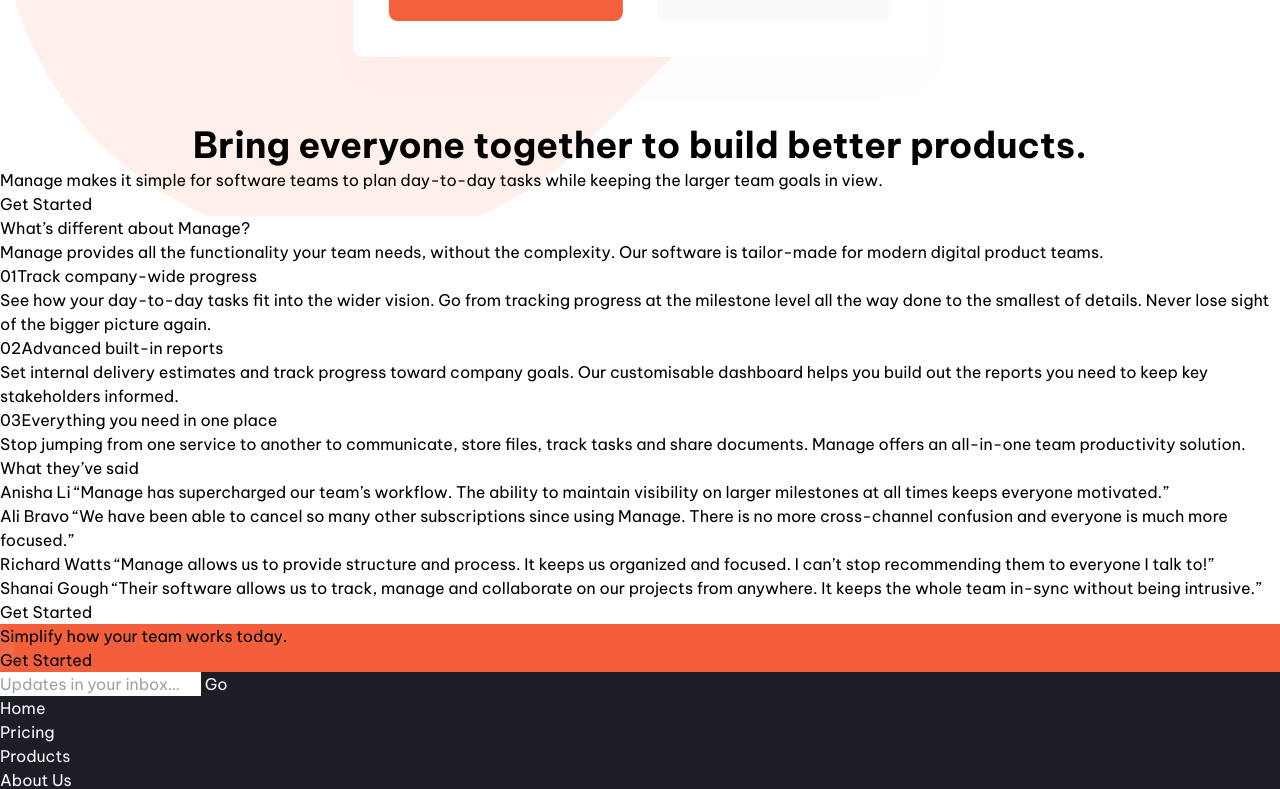
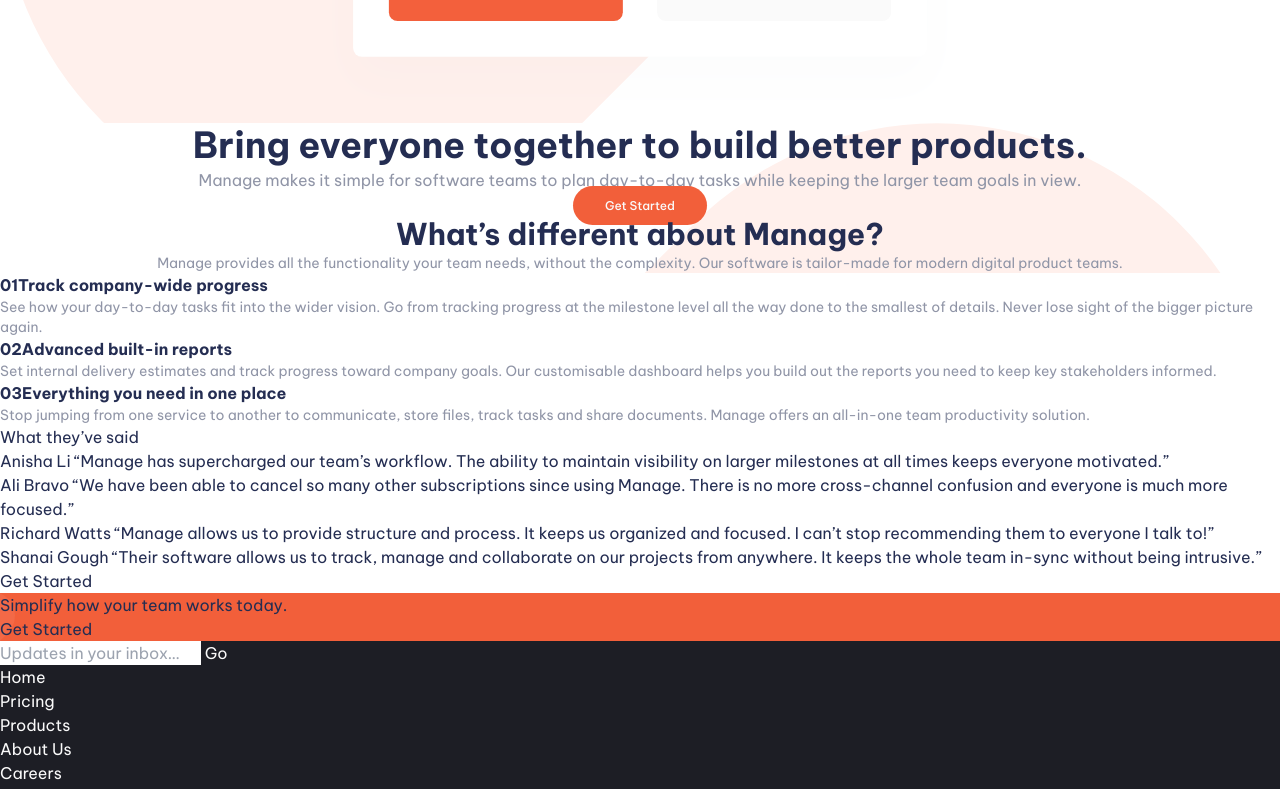
Before and after one commit to Saga-sanga/Manage-landing-page, a React (Vite) app: page / in a window 1280 px wide. Shown: the part 1060-1849 px from the top of the page. Built offline with nearby package versions, Linux system fonts and the light colour scheme.

Commit message:
feat: Add style to first half of page

```diff
--- a/src/App.tsx
+++ b/src/App.tsx
@@ -17,8 +17,8 @@ function App() {
   const [count, setCount] = useState(0)
 
   return (
-    <div className="">
-      <div className=''>
+    <div className="text-dark-blue">
+      <div className='bg-[url(./assets/bg-tablet-pattern.svg)] bg-no-repeat bg-cover'>
         <nav className='flex justify-between'>
           <div>
             <img src={logo} alt="Manage Logo" />
@@ -34,54 +34,60 @@ function App() {
           <a className='hidden md:block' href="">Get Started</a>
           <div className='md:hidden'><a href=""><img src={hamburger} alt="menu icon" /></a></div>
         </nav>
+        <img className='w-full' src={illustrationIntro} alt="charts and percentages image" />
       </div>
 
-      <div >
-        <div className='bg-[url(./assets/bg-tablet-pattern.svg)] bg-no-repeat bg-cover'>
-          <img className='w-full' src={illustrationIntro} alt="charts and percentages image" />
-          <h1 className='text-4xl font-bold leading-tight text-center'>Bring everyone together to build better products.</h1>
-          <p>
+      <section >
+        <article className='flex flex-col items-center text-center bg-[url(./assets/bg-tablet-pattern.svg)] bg-no-repeat bg-cover'>
+          <div>
+            <h1 className='text-4xl font-bold leading-tight'>Bring everyone together to build better products.</h1>
+            <p className='text-dark-grayish-blue font-normal'>
               Manage makes it simple for software teams to plan day-to-day
               tasks while keeping the larger team goals in view.
             </p>
-          <a href="">Get Started</a>
+            <a className='text-very-light-gray font-medium text-xs bg-bright-red px-8 py-3 rounded-full cursor-pointer' href="">Get Started</a>
           </div>
+
           <div>
-          <h2>What’s different about Manage?</h2>
-          <p>
+            <h2 className='text-3xl font-bold leading-tight'>What’s different about Manage?</h2>
+            <p className='text-dark-grayish-blue text-sm'>
               Manage provides all the functionality your team needs, without
               the complexity. Our software is tailor-made for modern digital
               product teams.
             </p>
-          <h3>
+          </div>
+        </article>
+
+        <div>
+          <h3 className='font-bold'>
             <span>01</span>
             Track company-wide progress
           </h3>
-          <p>
+          <p className='text-dark-grayish-blue text-sm'>
             See how your day-to-day tasks fit into the wider vision. Go from
             tracking progress at the milestone level all the way done to the
             smallest of details. Never lose sight of the bigger picture again.
           </p>
-          <h3>
+          <h3 className='font-bold'>
             <span>02</span>
             Advanced built-in reports
           </h3>
-          <p>
+          <p className='text-dark-grayish-blue text-sm'>
             Set internal delivery estimates and track progress toward company
             goals. Our customisable dashboard helps you build out the reports
             you need to keep key stakeholders informed.
           </p>
-          <h3>
+          <h3 className='font-bold'>
             <span>03</span>
             Everything you need in one place
           </h3>
-          <p>
+          <p className='text-dark-grayish-blue text-sm'>
             Stop jumping from one service to another to communicate, store files,
             track tasks and share documents. Manage offers an all-in-one team
             productivity solution.
           </p>
         </div>
-      </div>
+      </section>
 
       <div>
         <h3>What they’ve said</h3>
```
Lines whose indentation alone changed are shown as unchanged.
